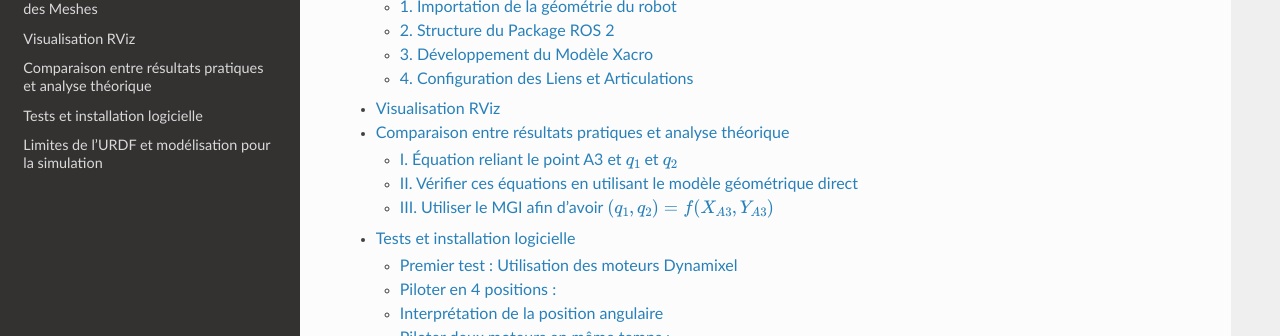
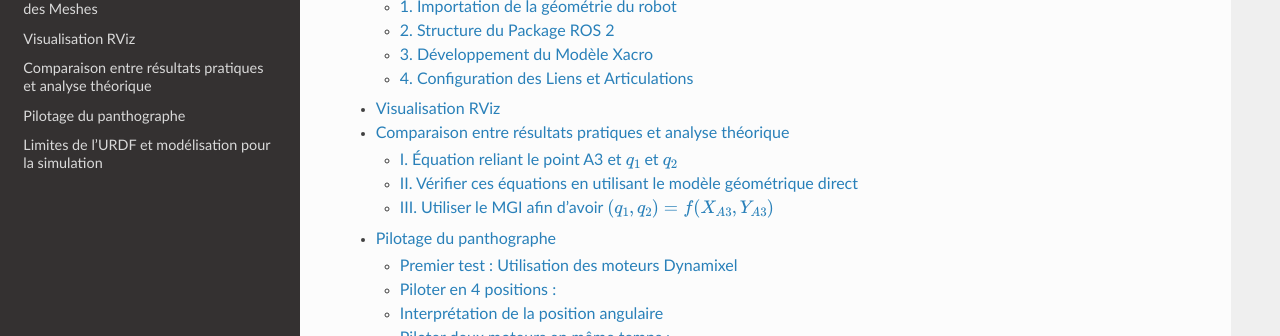
Before and after one commit to melaniedalib/info_indus_tutorial, a Sphinx documentation site: the page built from doc/sphinx/source/index.rst, in a window 1280 px wide and 900 px high, scrolled down 1184 px. Shown: the part 255-591 px from the top of the window. Built offline with Sphinx 7.4.7 and the Read the Docs theme 3.1.0, drawn with Linux system fonts in a browser that asks for light colours.

Commit message:
06 changement titre

```diff
--- a/doc/sphinx/source/06_ROS2/06_ROS2.rst
+++ b/doc/sphinx/source/06_ROS2/06_ROS2.rst
@@ -1,5 +1,5 @@
-Tests et installation logicielle
-================================
+Pilotage du panthographe
+========================
 
 Premier test : Utilisation des moteurs Dynamixel
 ^^^^^^^^^^^^^^^^^^^^^^^^^^^^^^^^^^^^^^^^^^^^^^^^
```
